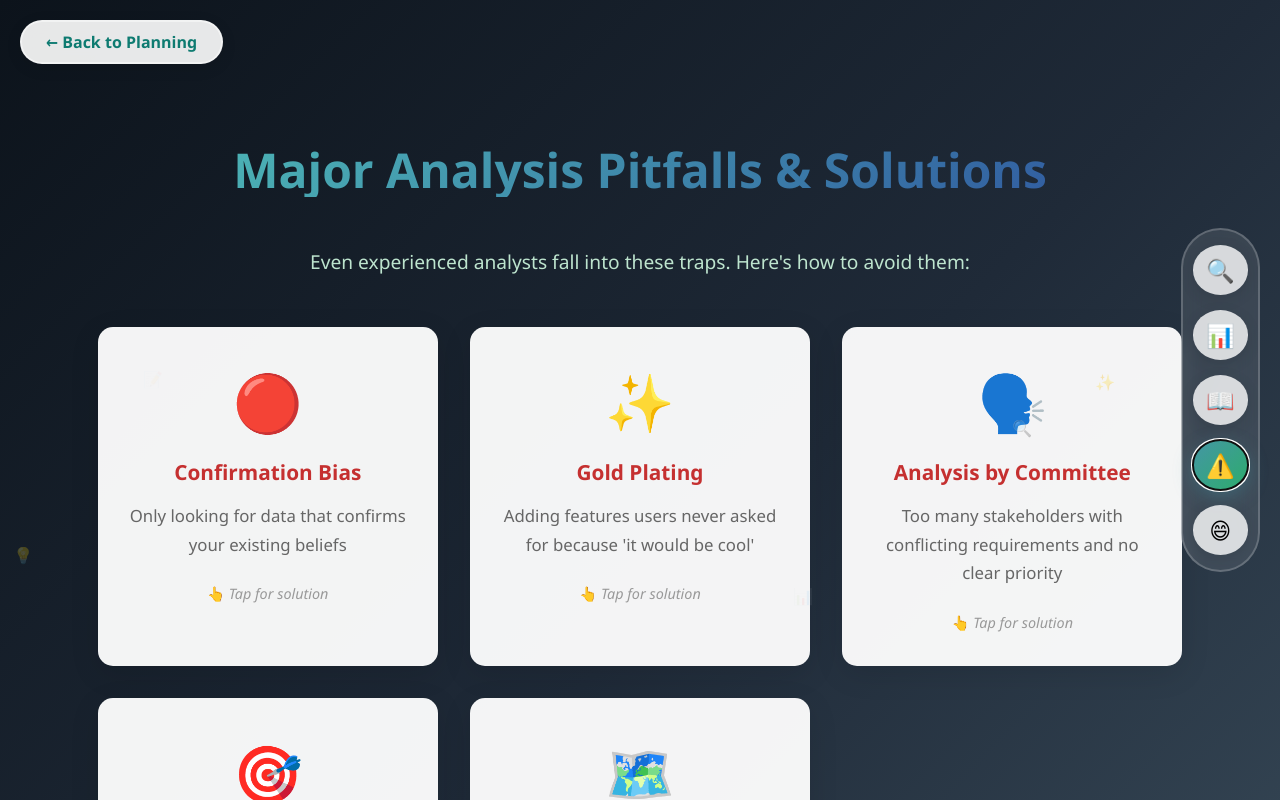
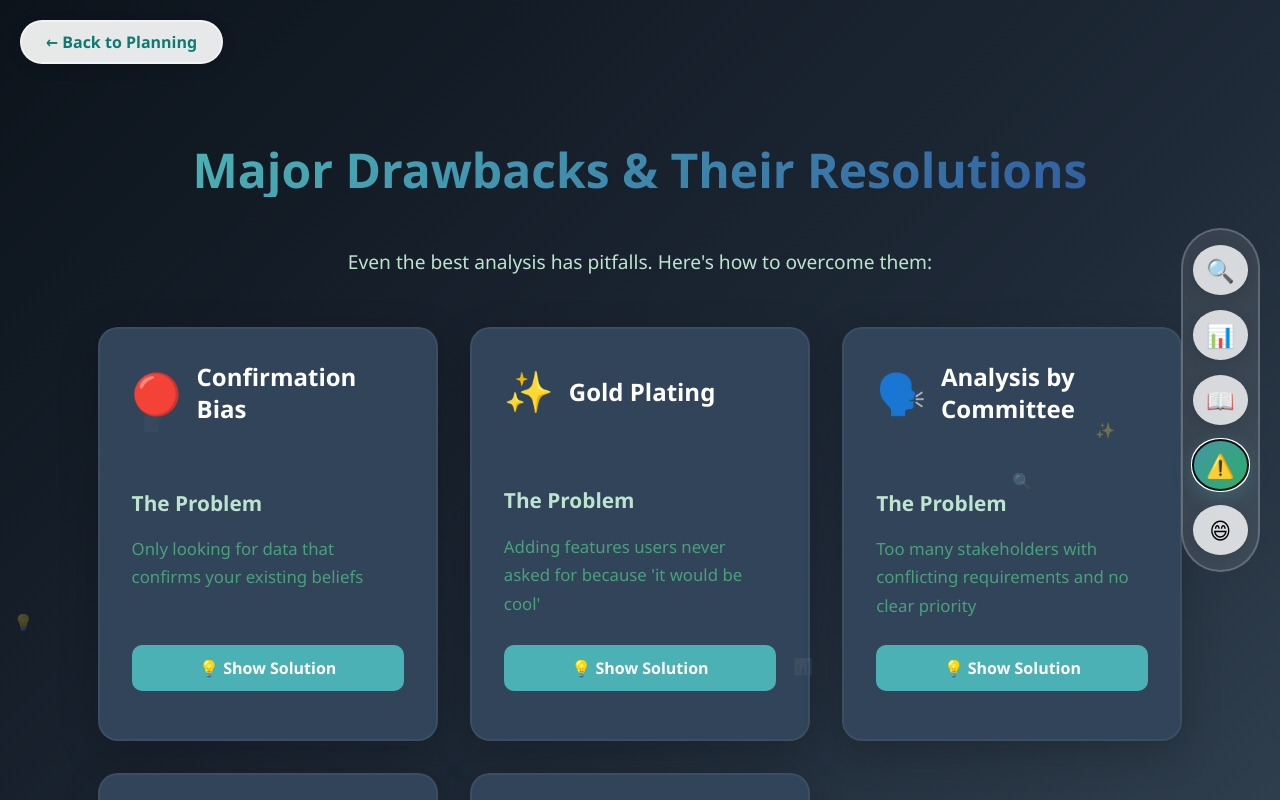
Before and after one commit to Sripradha17/Software-Development-Process, a React (Vite) app: page /analysis in a window 1280 px wide. Both pictures are taken after a click on the button "⚠️". Shown: the top 800 px of the page. Built offline with nearby package versions, Linux system fonts and the light colour scheme.

Commit message:
analysis page updates

```diff
--- a/src/pages/analysis.jsx
+++ b/src/pages/analysis.jsx
@@ -5,7 +5,8 @@ import { analysisSteps, analysisTypes, drawbacks } from "./constants/analysis";
 import styles from "./styles";
 const AnalysisPage = () => {
   const [activeSection, setActiveSection] = useState("intro");
-  const [selectedStory, setSelectedStory] = useState(null);
+  const [modalOpen, setModalOpen] = useState(false);
+  const [modalData, setModalData] = useState(null);
   const [selectedDrawback, setSelectedDrawback] = useState(null);
   const navigate = useNavigate();
 
@@ -254,52 +255,64 @@ const AnalysisPage = () => {
                     <div style={styles.typeContent}>
                       <h4 style={styles.storyTitle}>{type.story.title}</h4>
                       <p style={styles.storyScenario}>{type.story.scenario}</p>
-
                       <motion.button
                         style={{
                           ...styles.revealButton,
-                          background:
-                            selectedStory === type.id ? "#FF6B6B" : type.color,
+                          background: type.color,
                         }}
-                        onClick={() =>
-                          setSelectedStory(
-                            selectedStory === type.id ? null : type.id
-                          )
-                        }
+                        onClick={() => {
+                          setModalData({
+                            name: type.name,
+                            failure: type.story.failure,
+                            fix: type.story.fix,
+                            color: type.color,
+                          });
+                          setModalOpen(true);
+                        }}
                         whileHover={{ scale: 1.02 }}
                         whileTap={{ scale: 0.98 }}
                       >
-                        {selectedStory === type.id
-                          ? "Hide Details"
-                          : "🔍 What Went Wrong?"}
+                        {"🔍 What Went Wrong?"}
                       </motion.button>
-
-                      <AnimatePresence>
-                        {selectedStory === type.id && (
-                          <motion.div
-                            initial={{ opacity: 0, height: 0 }}
-                            animate={{ opacity: 1, height: "auto" }}
-                            exit={{ opacity: 0, height: 0 }}
-                            transition={{ duration: 0.3 }}
-                          >
-                            <div style={styles.failureBox}>
-                              <h5 style={styles.failureTitle}>The Failure:</h5>
-                              <p style={styles.failureText}>
-                                {type.story.failure}
-                              </p>
-                            </div>
-
-                            <div style={styles.fixBox}>
-                              <h5 style={styles.fixTitle}>The Fix:</h5>
-                              <p style={styles.fixText}>{type.story.fix}</p>
-                            </div>
-                          </motion.div>
-                        )}
-                      </AnimatePresence>
                     </div>
                   </motion.div>
                 ))}
               </div>
+              {/* Modal for What Went Wrong? */}
+              <AnimatePresence>
+                {modalOpen && (
+                  <motion.div
+                    style={styles.modalOverlay}
+                    initial={{ opacity: 0 }}
+                    animate={{ opacity: 1 }}
+                    exit={{ opacity: 0 }}
+                  >
+                    <motion.div
+                      style={{ ...styles.modalContainer, background: modalData?.color || '#4bb1b4ff' }}
+                      initial={{ scale: 0.8, opacity: 0 }}
+                      animate={{ scale: 1, opacity: 1 }}
+                      exit={{ scale: 0.8, opacity: 0 }}
+                    >
+                      <button
+                        style={{ ...styles.modalCloseBtn, color: modalData?.color || '#4bb1b4ff' }}
+                        onClick={() => setModalOpen(false)}
+                        aria-label="Close"
+                      >
+                        ×
+                      </button>
+                      <h3 style={styles.modalTitle}>{modalData?.name} – What Went Wrong?</h3>
+                      <div style={styles.modalFailure}>
+                        <h5 style={styles.modalFailureTitle}>The Failure:</h5>
+                        <p style={styles.modalFailureText}>{modalData?.failure}</p>
+                      </div>
+                      <div style={styles.modalFix}>
+                        <h5 style={styles.modalFixTitle}>The Fix:</h5>
+                        <p style={styles.modalFixText}>{modalData?.fix}</p>
+                      </div>
+                    </motion.div>
+                  </motion.div>
+                )}
+              </AnimatePresence>
 
               <motion.button
                 style={styles.nextButton}
@@ -324,65 +337,56 @@ const AnalysisPage = () => {
               exit={{ opacity: 0, y: -20 }}
             >
               <motion.h1 style={styles.sectionTitle} variants={itemVariants}>
-                {" "}
-                Major Analysis Pitfalls & Solutions
+                Major Drawbacks & Their Resolutions
               </motion.h1>
-
               <motion.p style={styles.drawbackIntro} variants={itemVariants}>
-                Even experienced analysts fall into these traps. Here's how to
-                avoid them:
+                Even the best analysis has pitfalls. Here's how to overcome them:
               </motion.p>
-
               <div style={styles.drawbacksGrid}>
                 {drawbacks.map((drawback, index) => (
                   <motion.div
                     key={drawback.id}
-                    style={{
-                      ...styles.drawbackCard,
-                      cursor: "pointer",
-                      background:
-                        selectedDrawback === drawback.id
-                          ? `linear-gradient(135deg, ${drawback.color}20, ${drawback.color}40)`
-                          : "rgba(255, 255, 255, 0.95)",
-                    }}
+                    style={styles.drawbackTypeCard}
                     variants={itemVariants}
                     custom={index}
-                    onClick={() =>
-                      setSelectedDrawback(
-                        selectedDrawback === drawback.id ? null : drawback.id
-                      )
-                    }
-                    whileHover={{ scale: 1.02, y: -3 }}
                   >
-                    <div style={styles.drawbackIcon}>{drawback.icon}</div>
-                    <h3 style={styles.drawbackTitle}>{drawback.title}</h3>
-                    <p style={styles.drawbackProblem}>{drawback.problem}</p>
-
+                    <div style={styles.drawbackTypeHeader}>
+                      <span style={styles.drawbackTypeEmoji}>{drawback.icon}</span>
+                      <h3 style={styles.drawbackTypeName}>{drawback.title}</h3>
+                    </div>
+                    <div style={styles.drawbackTypeContent}>
+                      <h4 style={styles.drawbackTypeTitle}>The Problem</h4>
+                      <p style={styles.drawbackTypeScenario}>{drawback.problem}</p>
+                      <motion.button
+                        style={styles.drawbackRevealButton}
+                        onClick={() => setSelectedDrawback(selectedDrawback === drawback.id ? null : drawback.id)}
+                        whileHover={{ scale: 1.02 }}
+                        whileTap={{ scale: 0.98 }}
+                      >
+                        {selectedDrawback === drawback.id ? "Hide Solution" : "💡 Show Solution"}
+                      </motion.button>
                       <AnimatePresence>
                         {selectedDrawback === drawback.id && (
                           <motion.div
-                          style={styles.resolutionBox}
                             initial={{ opacity: 0, height: 0 }}
                             animate={{ opacity: 1, height: "auto" }}
                             exit={{ opacity: 0, height: 0 }}
                           >
-                          <h4 style={styles.resolutionTitle}>💡 Resolution:</h4>
-                          <p style={styles.resolutionText}>
-                            {drawback.resolution}
-                          </p>
+                            <div style={styles.drawbackFailureBox}>
+                              <h5 style={styles.drawbackFailureTitle}>The Failure:</h5>
+                              <p style={styles.drawbackFailureText}>{drawback.problem}</p>
+                            </div>
+                            <div style={styles.drawbackFixBox}>
+                              <h5 style={styles.drawbackFixTitle}>The Fix:</h5>
+                              <p style={styles.drawbackFixText}>{drawback.resolution}</p>
+                            </div>
                           </motion.div>
                         )}
                       </AnimatePresence>
-
-                    <div style={styles.tapHint}>
-                      {selectedDrawback === drawback.id
-                        ? "👆 Tap to close"
-                        : "👆 Tap for solution"}
                     </div>
                   </motion.div>
                 ))}
               </div>
-
               <motion.button
                 style={styles.nextButton}
                 onClick={() => setActiveSection("joke")}
```
Also changed, not shown: src/pages/constants/analysis.js (+6 -14 lines). Lines whose indentation alone changed are shown as unchanged.
